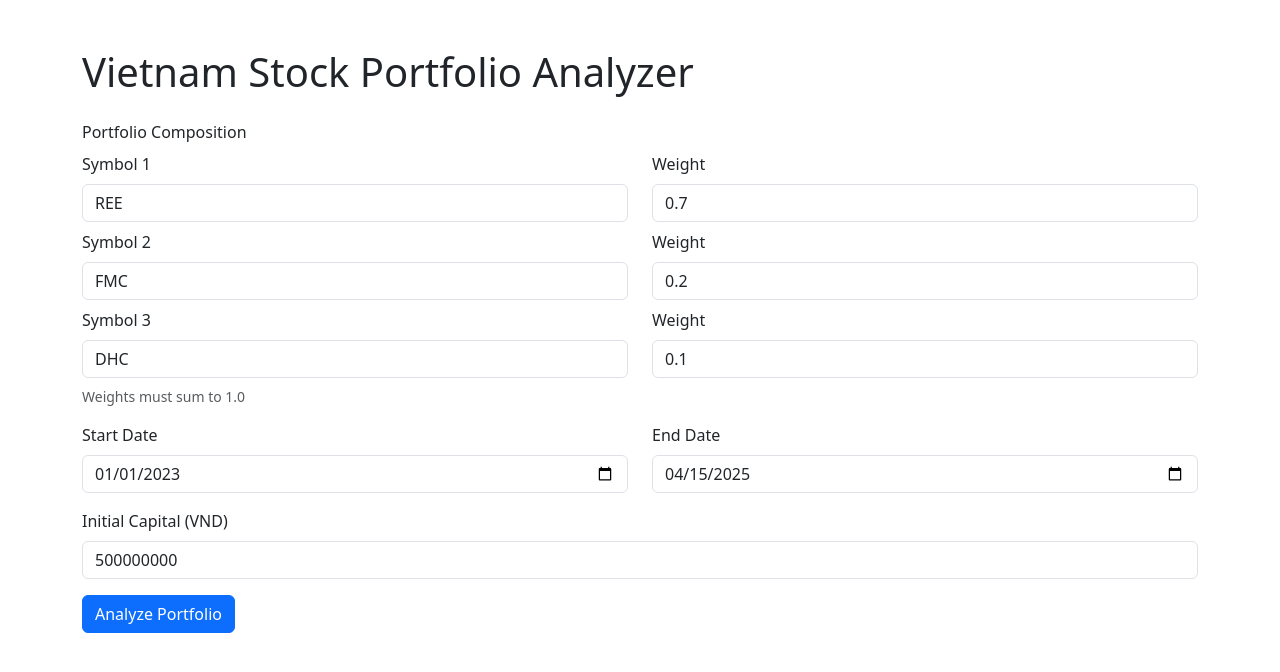
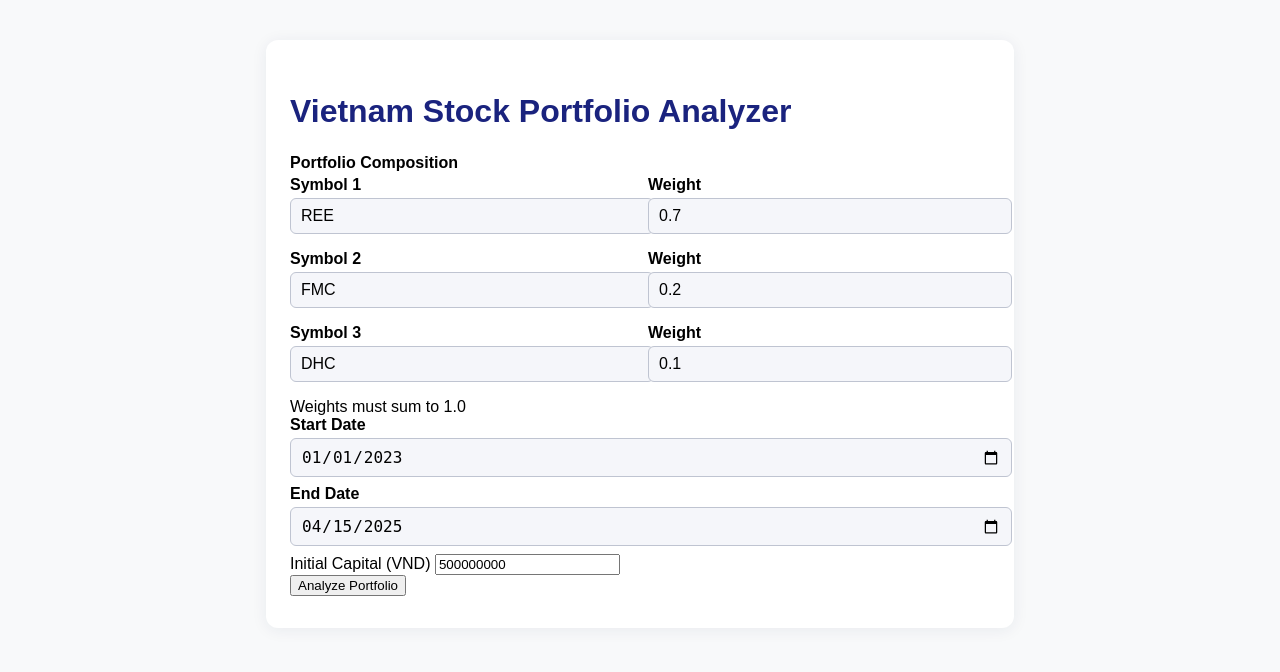
Before and after one commit to gahoccode/tearsheet, a Flask app: page / in a window 1280 px wide. Shown: the top 672 px of the page. Run offline with Flask 3, Linux system fonts and the light colour scheme.

Commit message:
Replace bootstrap with custom css

```diff
--- a/static/css/style.css
+++ b/static/css/style.css
@@ -2,6 +2,110 @@
 body {
     background-color: #f8f9fa;
     font-family: sans-serif;
+    margin: 0;
+    padding: 0;
+}
+
+.qs-container {
+    max-width: 700px;
+    margin: 40px auto;
+    padding: 32px 24px;
+    background: #fff;
+    border-radius: 12px;
+    box-shadow: 0 2px 16px rgba(30,40,90,0.07);
+}
+
+.qs-row {
+    display: flex;
+    flex-wrap: wrap;
+    gap: 16px;
+}
+.qs-col {
+    flex: 1 1 0;
+    min-width: 180px;
+}
+.qs-label {
+    font-weight: 600;
+    margin-bottom: 4px;
+    display: block;
+}
+.qs-input {
+    width: 100%;
+    padding: 8px 10px;
+    border: 1px solid #bfc4d1;
+    border-radius: 6px;
+    font-size: 1rem;
+    background: #f5f6fa;
+    margin-bottom: 8px;
+    transition: border 0.2s;
+}
+.qs-input:focus {
+    outline: none;
+    border-color: #1a237e;
+}
+.qs-btn {
+    display: inline-block;
+    padding: 9px 22px;
+    border: none;
+    border-radius: 6px;
+    font-size: 1rem;
+    font-weight: 600;
+    cursor: pointer;
+    transition: background 0.15s;
+    margin-right: 10px;
+}
+.qs-btn-primary {
+    background: #1a237e;
+    color: #fff;
+}
+.qs-btn-primary:hover {
+    background: #283593;
+}
+.qs-btn-secondary {
+    background: #bfc4d1;
+    color: #222;
+}
+.qs-btn-secondary:hover {
+    background: #cfd8dc;
+}
+.qs-mb-4 {
+    margin-bottom: 1.5rem;
+}
+.qs-mb-3 {
+    margin-bottom: 1rem;
+}
+.qs-mb-2 {
+    margin-bottom: 0.5rem;
+}
+.qs-alert {
+    padding: 12px 18px;
+    border-radius: 6px;
+    margin-bottom: 1rem;
+    font-size: 1rem;
+}
+.qs-alert-danger {
+    background: #ffebee;
+    color: #b71c1c;
+    border: 1px solid #ffcdd2;
+}
+.qs-img {
+    max-width: 100%;
+    border-radius: 8px;
+    border: 1px solid #e0e0e0;
+    display: block;
+    margin-bottom: 1rem;
+}
+@media (max-width: 800px) {
+    .qs-container {
+        padding: 16px 4px;
+    }
+    .qs-row {
+        flex-direction: column;
+        gap: 0;
+    }
+    .qs-col {
+        min-width: 0;
+    }
 }
 .container {
     max-width: 700px;
--- a/templates/index.html
+++ b/templates/index.html
@@ -6,68 +6,67 @@
     <meta name="viewport" content="width=device-width, initial-scale=1.0">
     <title>Quantstats Portfolio Analyzer</title>
     <link rel="stylesheet" href="/static/css/style.css">
-    <link href="https://cdn.jsdelivr.net/npm/bootstrap@5.3.2/dist/css/bootstrap.min.css" rel="stylesheet">
 </head>
 <body>
-    <div class="container mt-5">
-        <h1 class="mb-4">Vietnam Stock Portfolio Analyzer</h1>
+    <div class="qs-container">
+        <h1 class="qs-mb-4">Vietnam Stock Portfolio Analyzer</h1>
         {% with messages = get_flashed_messages() %}
         {% if messages %}
-            <div class="alert alert-danger" role="alert">
+            <div class="qs-alert qs-alert-danger" role="alert">
                 {% for message in messages %}{{ message }}<br>{% endfor %}
             </div>
         {% endif %}
         {% endwith %}
         <form action="/analyze" method="post">
             <div class="mb-3">
-                <label class="form-label">Portfolio Composition</label>
-                <div class="row mb-2">
-                    <div class="col">
-                        <label for="symbol1" class="form-label">Symbol 1</label>
-                        <input type="text" class="form-control" id="symbol1" name="symbols[]" value="REE" required>
+                <label class="qs-label">Portfolio Composition</label>
+                <div class="qs-row qs-mb-2">
+                    <div class="qs-col">
+                        <label for="symbol1" class="qs-label">Symbol 1</label>
+                        <input type="text" class="qs-input" id="symbol1" name="symbols[]" value="REE" required>
                     </div>
-                    <div class="col">
-                        <label for="weight1" class="form-label">Weight</label>
-                        <input type="number" class="form-control" id="weight1" name="weights[]" value="0.7" min="0" max="1" step="0.01" required>
+                    <div class="qs-col">
+                        <label for="weight1" class="qs-label">Weight</label>
+                        <input type="number" class="qs-input" id="weight1" name="weights[]" value="0.7" min="0" max="1" step="0.01" required>
                     </div>
                 </div>
-                <div class="row mb-2">
-                    <div class="col">
-                        <label for="symbol2" class="form-label">Symbol 2</label>
-                        <input type="text" class="form-control" id="symbol2" name="symbols[]" value="FMC" required>
+                <div class="qs-row qs-mb-2">
+                    <div class="qs-col">
+                        <label for="symbol2" class="qs-label">Symbol 2</label>
+                        <input type="text" class="qs-input" id="symbol2" name="symbols[]" value="FMC" required>
                     </div>
-                    <div class="col">
-                        <label for="weight2" class="form-label">Weight</label>
-                        <input type="number" class="form-control" id="weight2" name="weights[]" value="0.2" min="0" max="1" step="0.01" required>
+                    <div class="qs-col">
+                        <label for="weight2" class="qs-label">Weight</label>
+                        <input type="number" class="qs-input" id="weight2" name="weights[]" value="0.2" min="0" max="1" step="0.01" required>
                     </div>
                 </div>
-                <div class="row mb-2">
-                    <div class="col">
-                        <label for="symbol3" class="form-label">Symbol 3</label>
-                        <input type="text" class="form-control" id="symbol3" name="symbols[]" value="DHC" required>
+                <div class="qs-row qs-mb-2">
+                    <div class="qs-col">
+                        <label for="symbol3" class="qs-label">Symbol 3</label>
+                        <input type="text" class="qs-input" id="symbol3" name="symbols[]" value="DHC" required>
                     </div>
-                    <div class="col">
-                        <label for="weight3" class="form-label">Weight</label>
-                        <input type="number" class="form-control" id="weight3" name="weights[]" value="0.1" min="0" max="1" step="0.01" required>
+                    <div class="qs-col">
+                        <label for="weight3" class="qs-label">Weight</label>
+                        <input type="number" class="qs-input" id="weight3" name="weights[]" value="0.1" min="0" max="1" step="0.01" required>
                     </div>
                 </div>
                 <div class="form-text">Weights must sum to 1.0</div>
             </div>
             <div class="mb-3 row">
-                <div class="col">
-                    <label for="start_date" class="form-label">Start Date</label>
-                    <input type="date" class="form-control" id="start_date" name="start_date" value="2023-01-01" required>
+                <div class="qs-col">
+                    <label for="start_date" class="qs-label">Start Date</label>
+                    <input type="date" class="qs-input" id="start_date" name="start_date" value="2023-01-01" required>
                 </div>
-                <div class="col">
-                    <label for="end_date" class="form-label">End Date</label>
-                    <input type="date" class="form-control" id="end_date" name="end_date" value="2025-04-15" required>
+                <div class="qs-col">
+                    <label for="end_date" class="qs-label">End Date</label>
+                    <input type="date" class="qs-input" id="end_date" name="end_date" value="2025-04-15" required>
                 </div>
             </div>
-            <div class="mb-3">
-                <label for="capital" class="form-label">Initial Capital (VND)</label>
-                <input type="number" class="form-control" id="capital" name="capital" min="1000000" step="100000" value="500000000" required>
+            <div class="form-group">
+                <label for="capital">Initial Capital (VND)</label>
+                <input type="number" class="input-field" id="capital" name="capital" min="1000000" step="100000" value="500000000" required>
             </div>
-            <button type="submit" class="btn btn-primary">Analyze Portfolio</button>
+            <button type="submit" class="button secondary">Analyze Portfolio</button>
         </form>
     </div>
     <script src="/static/js/script.js"></script>
```
Also changed, not shown: templates/results.html (+10 -10 lines).
